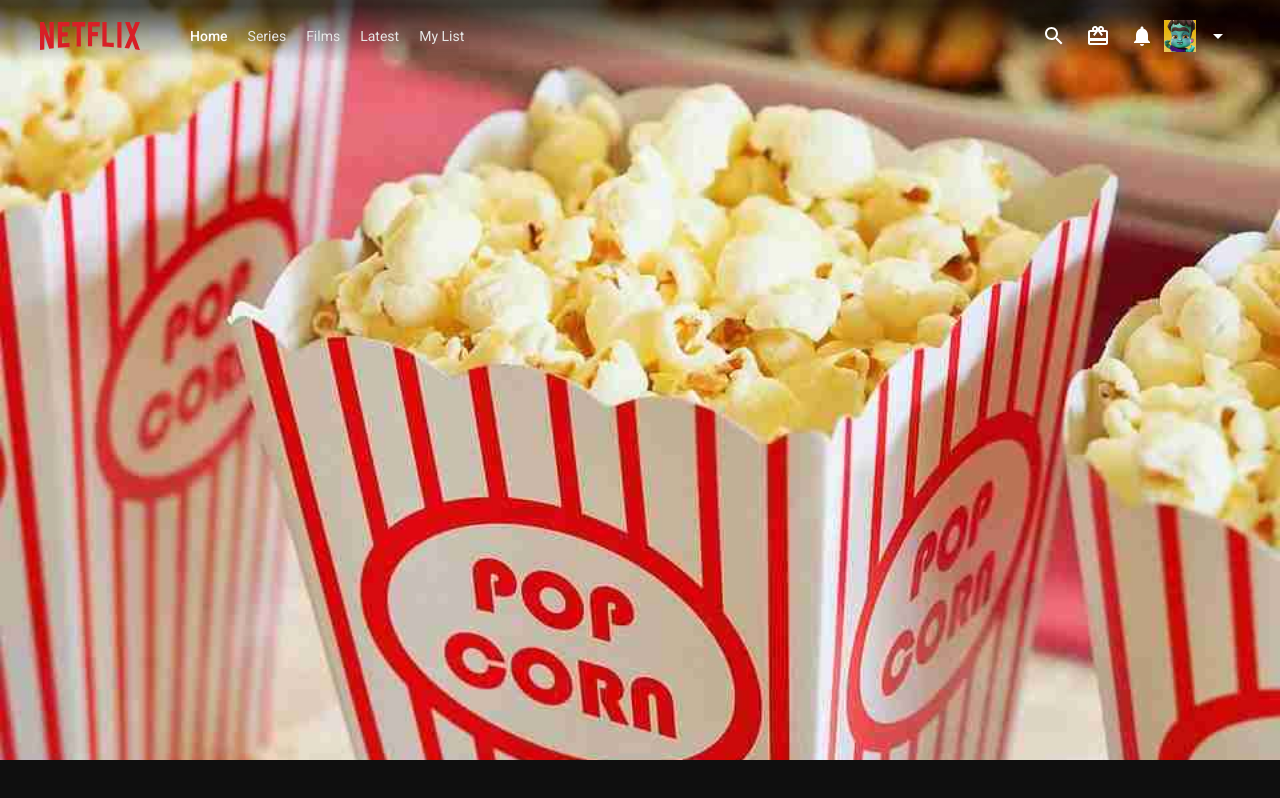
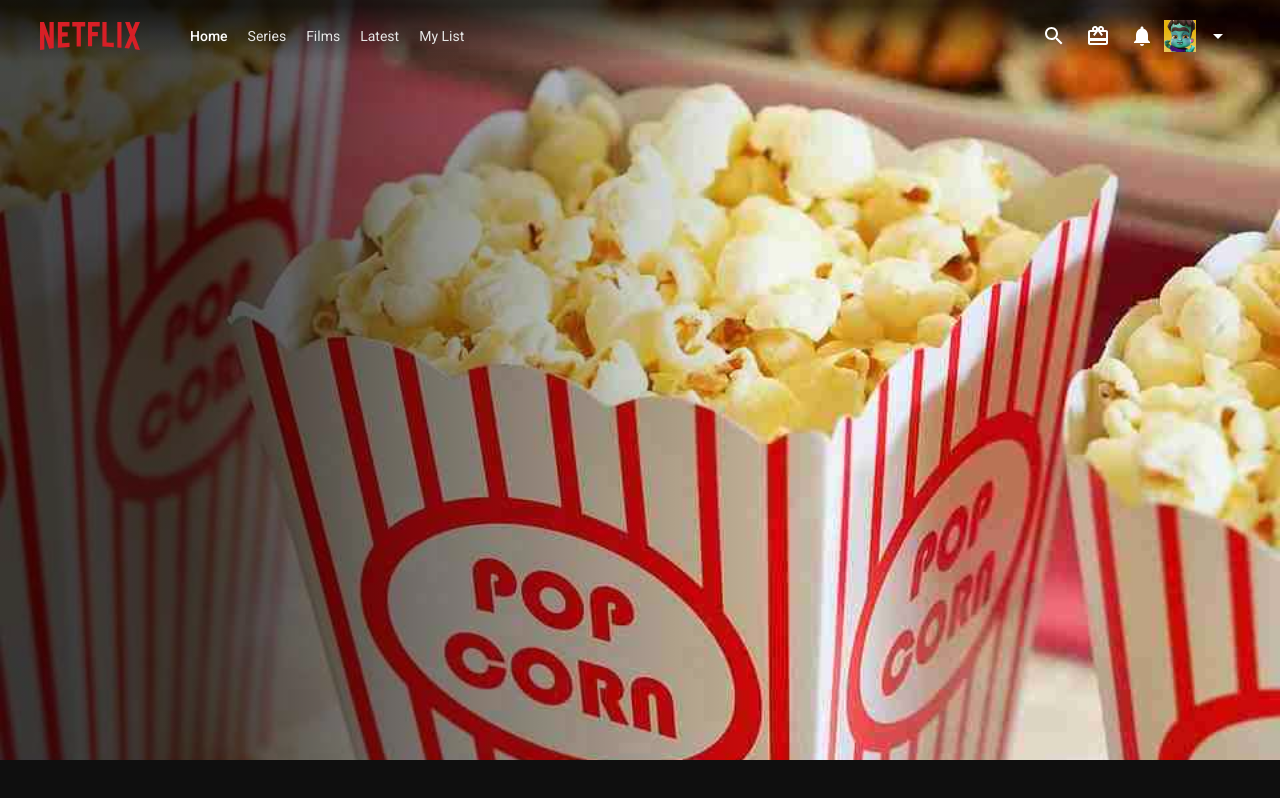
Before and after one commit to daramayo90/react-netflix-ts, a React (Create React App) app: page / in a window 1280 px wide. Both pictures are taken after a click on the element "Profile 1". Built offline with nearby package versions, Linux system fonts and the light colour scheme.

Commit message:
react-netflix-ts: movie thumbnail image description added

```diff
--- a/src/components/navbar/Navbar.css
+++ b/src/components/navbar/Navbar.css
@@ -1,4 +1,5 @@
 .navbar-container {
+    z-index: 1;
     position: absolute;
     left: 0px;
     top: 0px;
--- a/src/pages/browse/Browse.css
+++ b/src/pages/browse/Browse.css
@@ -1,5 +1,9 @@
 .browse-container {
     color: #ffff;
+}
+
+.browse-container > .thumbnail-section {
+    position: relative;
 }
 
 .browse-container > .thumbnail-section > .thumbnail {
@@ -9,3 +13,12 @@
     background-position: center;
 
 }
+
+.browse-container > .thumbnail-section > .description {
+    position: absolute;
+    bottom: 250px;
+    left: 80px;
+    font-size: 32px;
+    font-weight: 500;
+    max-width: 700px;
+}
--- a/src/pages/browse/Browse.tsx
+++ b/src/pages/browse/Browse.tsx
@@ -5,9 +5,10 @@ function Browse() {
   return (
     <div className="browse-container">
       <div className="thumbnail-section">
-        <div className="thumbnail" style={{ backgroundImage: `url(assets/images/popcorn.jpg)` }}>
+        <div className="thumbnail" style={{ backgroundImage: `linear-gradient(to right, rgba(0, 0, 0, 0.7) 15%, transparent 60%), url(assets/images/popcorn.jpg)` }}></div>
+        <span className="description">
 
-        </div>
+        </span>
       </div>
     </div>
   );
```
